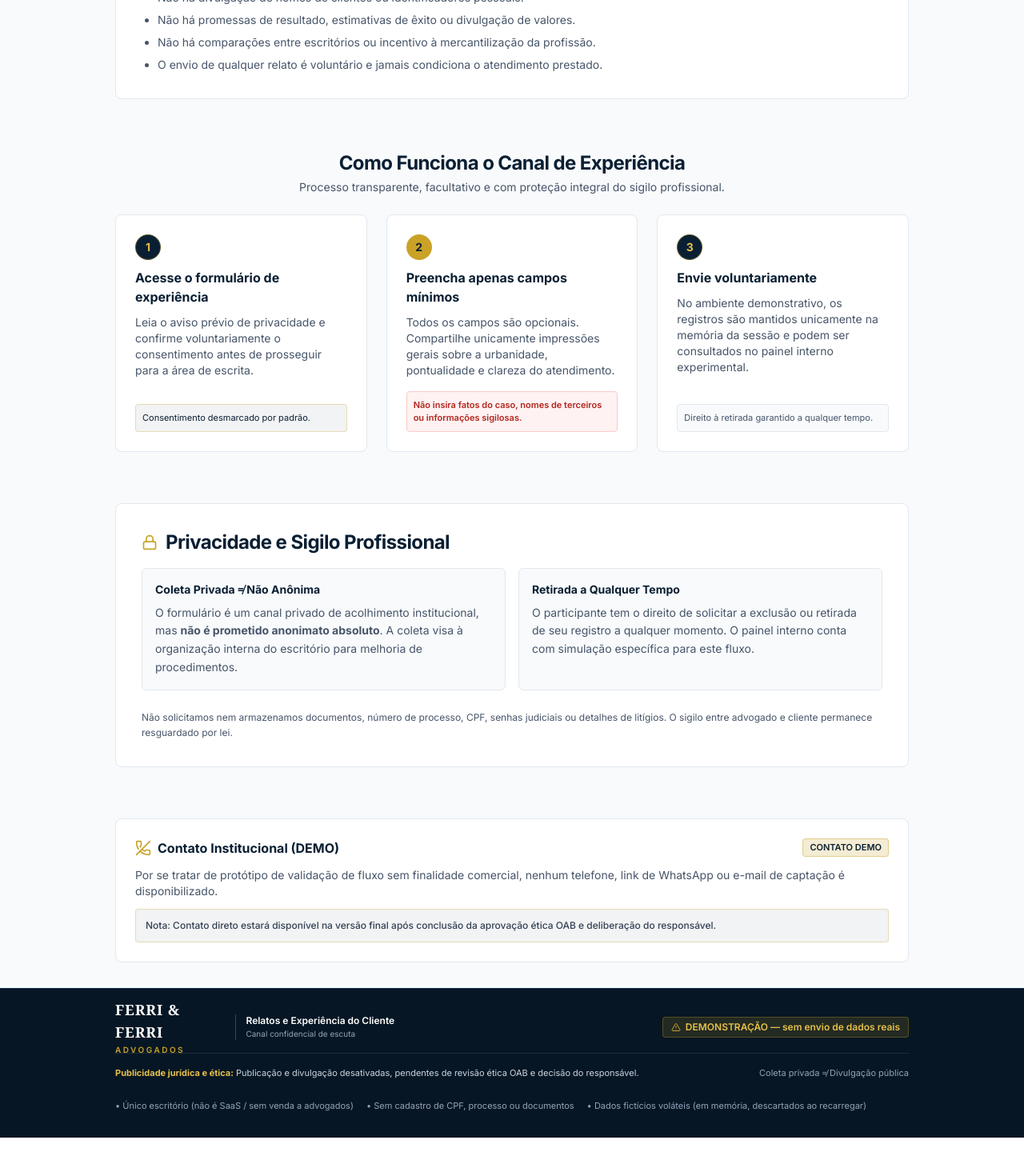
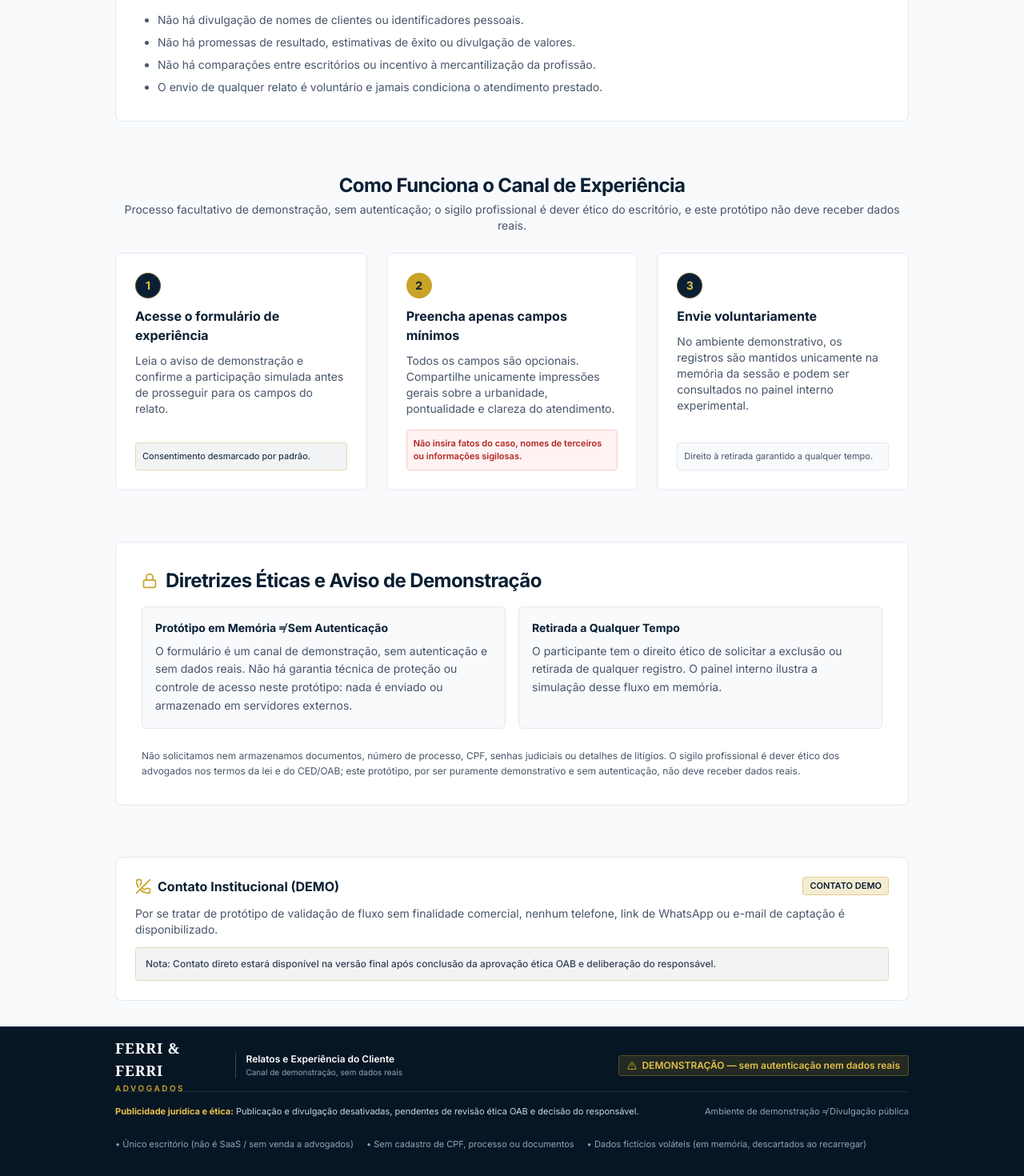
Before and after one commit to organizacaointeligenteia-boop/ferriavalia--es-t4iezzz8h, a React (Vite) app: page / in a window 1280 px wide. Shown: the part 1268-2738 px from the top of the page at 80% size. Before the commit the page ends 2690 px from the top, so only its background shows below. Built offline with nearby package versions, Linux system fonts and the light colour scheme.

Commit message:
microcorreção v0.0.4: remoção de garantias técnicas de confidencialidade/privacidade e adequação para avisos de demonstração sem autenticação

```diff
--- a/src/components/Layout.tsx
+++ b/src/components/Layout.tsx
@@ -196,12 +196,14 @@ export default function Layout() {
                 <div className="font-semibold text-white text-xs">
                   Relatos e Experiência do Cliente
                 </div>
-                <div className="text-[10px] text-slate-400">Canal confidencial de escuta</div>
+                <div className="text-[10px] text-slate-400">
+                  Canal de demonstração, sem dados reais
+                </div>
               </div>
             </div>
             <div className="inline-flex items-center gap-1.5 px-2.5 py-1 rounded text-xs font-semibold bg-[#C9A227]/15 text-[#E5C048] border border-[#C9A227]/30">
               <AlertTriangle className="w-3 h-3 text-[#C9A227]" />
-              DEMONSTRAÇÃO — sem envio de dados reais
+              DEMONSTRAÇÃO — sem autenticação nem dados reais
             </div>
           </div>
 
@@ -210,7 +212,7 @@ export default function Layout() {
               <strong className="text-[#E5C048]">Publicidade jurídica e ética:</strong> Publicação e
               divulgação desativadas, pendentes de revisão ética OAB e decisão do responsável.
             </p>
-            <p className="shrink-0 text-slate-400">Coleta privada ≠ Divulgação pública</p>
+            <p className="shrink-0 text-slate-400">Ambiente de demonstração ≠ Divulgação pública</p>
           </div>
 
           <div className="pt-2 text-[11px] text-slate-400 flex flex-wrap gap-x-4 gap-y-1">
--- a/src/pages/Index.tsx
+++ b/src/pages/Index.tsx
@@ -44,8 +44,8 @@ export default function Index() {
         </h1>
 
         <p className="text-base sm:text-lg text-slate-600 leading-relaxed">
-          Espaço interno e confidencial para escuta voluntária dos clientes sobre a experiência de
-          acolhimento e atendimento do nosso escritório.
+          Espaço interno de demonstração, sem autenticação, para simulação de escuta voluntária
+          sobre a experiência de acolhimento e atendimento do escritório (sem dados reais).
         </p>
 
         {/* CTA Buttons */}
@@ -138,7 +138,8 @@ export default function Index() {
             Como Funciona o Canal de Experiência
           </h2>
           <p className="text-sm text-slate-600">
-            Processo transparente, facultativo e com proteção integral do sigilo profissional.
+            Processo facultativo de demonstração, sem autenticação; o sigilo profissional é dever
+            ético do escritório, e este protótipo não deve receber dados reais.
           </p>
         </div>
 
@@ -153,8 +154,8 @@ export default function Index() {
                 Acesse o formulário de experiência
               </h3>
               <p className="text-xs sm:text-sm text-slate-600 leading-relaxed">
-                Leia o aviso prévio de privacidade e confirme voluntariamente o consentimento antes
-                de prosseguir para a área de escrita.
+                Leia o aviso de demonstração e confirme a participação simulada antes de prosseguir
+                para os campos do relato.
               </p>
             </div>
             <div className="text-[11px] text-[#0A1F33] bg-[#0A1F33]/5 p-2 rounded border border-[#C9A227]/30">
@@ -198,37 +199,39 @@ export default function Index() {
         </div>
       </section>
 
-      {/* 5. Seção de Privacidade e Sigilo */}
+      {/* 5. Seção de Diretrizes Éticas e Aviso de Demonstração */}
       <section className="bg-white rounded-lg p-6 sm:p-8 border border-slate-200 shadow-xs space-y-4">
         <div className="flex items-center gap-2.5 text-[#0A1F33]">
           <Lock className="w-5 h-5 text-[#C9A227]" />
           <h2 className="text-xl sm:text-2xl font-bold tracking-tight">
-            Privacidade e Sigilo Profissional
+            Diretrizes Éticas e Aviso de Demonstração
           </h2>
         </div>
 
         <div className="grid grid-cols-1 md:grid-cols-2 gap-4 text-xs sm:text-sm text-slate-800">
           <div className="space-y-2 p-4 bg-slate-50 rounded-md border border-slate-200">
-            <h3 className="font-bold text-[#0A1F33]">Coleta Privada ≠ Não Anônima</h3>
+            <h3 className="font-bold text-[#0A1F33]">Protótipo em Memória ≠ Sem Autenticação</h3>
             <p className="text-slate-600 leading-relaxed">
-              O formulário é um canal privado de acolhimento institucional, mas{' '}
-              <strong>não é prometido anonimato absoluto</strong>. A coleta visa à organização
-              interna do escritório para melhoria de procedimentos.
+              O formulário é um canal de demonstração, sem autenticação e sem dados reais. Não há
+              garantia técnica de proteção ou controle de acesso neste protótipo: nada é enviado ou
+              armazenado em servidores externos.
             </p>
           </div>
 
           <div className="space-y-2 p-4 bg-slate-50 rounded-md border border-slate-200">
             <h3 className="font-bold text-[#0A1F33]">Retirada a Qualquer Tempo</h3>
             <p className="text-slate-600 leading-relaxed">
-              O participante tem o direito de solicitar a exclusão ou retirada de seu registro a
-              qualquer momento. O painel interno conta com simulação específica para este fluxo.
+              O participante tem o direito ético de solicitar a exclusão ou retirada de qualquer
+              registro. O painel interno ilustra a simulação desse fluxo em memória.
             </p>
           </div>
         </div>
 
         <p className="text-xs text-slate-600 leading-relaxed pt-2">
           Não solicitamos nem armazenamos documentos, número de processo, CPF, senhas judiciais ou
-          detalhes de litígios. O sigilo entre advogado e cliente permanece resguardado por lei.
+          detalhes de litígios. O sigilo profissional é dever ético dos advogados nos termos da lei
+          e do CED/OAB; este protótipo, por ser puramente demonstrativo e sem autenticação, não deve
+          receber dados reais.
         </p>
       </section>
 
--- a/src/pages/Mural.tsx
+++ b/src/pages/Mural.tsx
@@ -73,7 +73,7 @@ export default function Mural() {
         <div className="flex items-center gap-2">
           <AlertTriangle className="w-4 h-4 shrink-0 text-[#C9A227]" />
           <span>
-            <strong>PRÉVIA FICTÍCIA E PRIVADA:</strong> O mural externo NÃO está ativo e não é
+            <strong>PRÉVIA FICTÍCIA DE DEMONSTRAÇÃO:</strong> O mural externo NÃO está ativo e não é
             público.
           </span>
         </div>
@@ -90,10 +90,10 @@ export default function Mural() {
             Visualização Interna Experimental
           </div>
           <h1 className="text-2xl sm:text-3xl font-bold text-[#0A1F33] tracking-tight">
-            Mural — Prévia Fictícia e Privada
+            Mural — Prévia Fictícia de Demonstração
           </h1>
           <p className="text-xs sm:text-sm text-slate-600">
-            Exemplo visual de formato de relatos, rigorosamente restrito a amostras simuladas e
+            Exemplo visual de formato de relatos, restrito a amostras simuladas de demonstração e
             mantido inoperante.
           </p>
         </div>
--- a/src/pages/Painel.tsx
+++ b/src/pages/Painel.tsx
@@ -112,13 +112,13 @@ export default function Painel() {
           <AlertTriangle className="w-5 h-5 text-[#C9A227] shrink-0 mt-0.5" />
           <div className="space-y-1">
             <div className="font-bold text-sm tracking-tight text-[#0A1F33] uppercase">
-              PAINEL DE DEMONSTRAÇÃO — NÃO USE DADOS REAIS
+              PAINEL DE DEMONSTRAÇÃO — SEM AUTENTICAÇÃO E SEM DADOS REAIS
             </div>
             <p className="text-xs text-slate-700 leading-relaxed">
-              Sem autenticação real;{' '}
-              <strong>não é seguro para informações confidenciais ou reais</strong>. Este painel
-              ilustra exclusivamente a organização interna de relatos e a máquina de estados para
-              deliberação do responsável.
+              Espaço de demonstração sem autenticação e sem dados reais. Protótipo em memória;{' '}
+              <strong>não há garantia técnica de confidencialidade ou restrição de acesso</strong>.
+              Este painel ilustra exclusivamente a organização de relatos simulados e a máquina de
+              estados para deliberação do responsável.
             </p>
           </div>
         </div>
@@ -131,7 +131,7 @@ export default function Painel() {
             Painel Interno de Relatos — DEMO
           </h1>
           <p className="text-xs sm:text-sm text-slate-600">
-            Organização restrita para conferência de atendimento e registro de decisões humanas.
+            Demonstração de conferência de atendimento e registro simulado de decisões humanas.
           </p>
         </div>
 
--- a/src/pages/Relatar.tsx
+++ b/src/pages/Relatar.tsx
@@ -154,21 +154,22 @@ export default function Relatar() {
             <div className="flex items-start gap-2 text-[#0A1F33]">
               <ShieldAlert className="w-4 h-4 shrink-0 mt-0.5 text-[#C9A227]" />
               <div className="font-semibold text-sm">
-                Diretrizes de Segurança e Sigilo Profissional
+                Aviso de Demonstração e Dever Ético de Sigilo
               </div>
             </div>
             <p className="leading-relaxed text-slate-700 pl-6">
-              Este envio é <strong>voluntário</strong> e{' '}
-              <strong>não condiciona o atendimento</strong>. Em respeito ao dever ético de sigilo
-              (art. 35 do CED/OAB), orientamos expressamente:
+              Este formulário é de <strong>demonstração sem autenticação</strong> e{' '}
+              <strong>não condiciona o atendimento</strong>. O sigilo profissional é um dever ético
+              do escritório (art. 35 do CED/OAB). Como este protótipo não possui garantias técnicas
+              nem persistência externa, orientamos expressamente:
             </p>
             <div className="bg-white p-3 rounded border border-red-200 text-[#B3261E] font-medium text-xs pl-3">
               Não insira fatos do caso, números de processo, nomes de terceiros ou informações
-              sigilosas.
+              reais/sigilosas.
             </div>
             <p className="text-[11px] text-slate-500 pl-6">
-              A coleta é privada mas não estritamente anônima. Não solicitamos nem guardamos CPF ou
-              documentos pessoais.
+              Canal de demonstração sem autenticação. Não solicitamos nem guardamos CPF ou
+              documentos pessoais. Protótipo em memória; nada é enviado ou armazenado.
             </p>
           </div>
 
@@ -182,8 +183,8 @@ export default function Relatar() {
                 className="mt-1 h-4 w-4 rounded border-slate-300 text-[#0A1F33] focus:ring-[#C9A227] focus:ring-2 cursor-pointer"
               />
               <span className="text-xs sm:text-sm text-slate-800 group-hover:text-[#0A1F33] transition-colors leading-relaxed">
-                Li e compreendo o aviso de privacidade e concordo voluntariamente em enviar meu
-                relato de experiência.
+                Li e compreendo o aviso de demonstração (sem autenticação nem envio de dados reais)
+                e concordo em simular o relato.
               </span>
             </label>
             {!consentChecked && (
```
Also changed, not shown: .skip.config.json, 1 other file (tests, documents, lock files or other folders).
